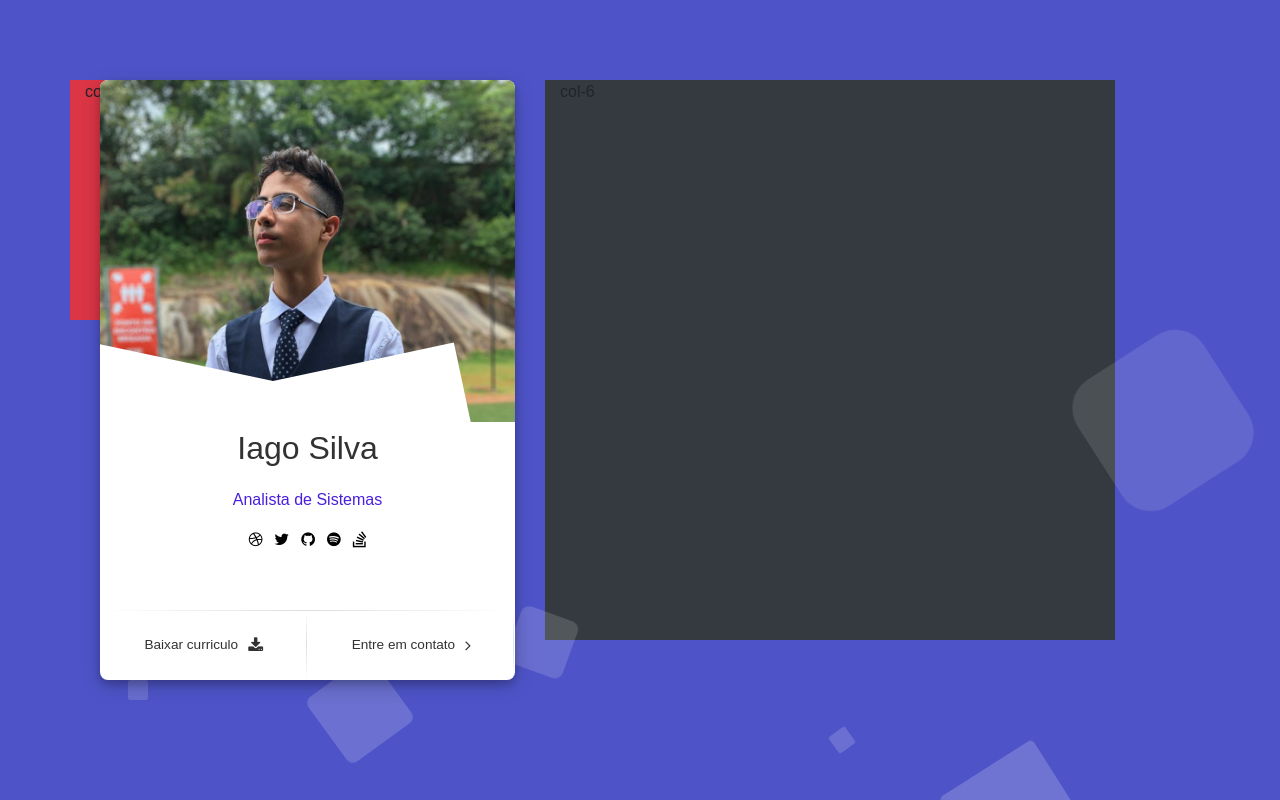
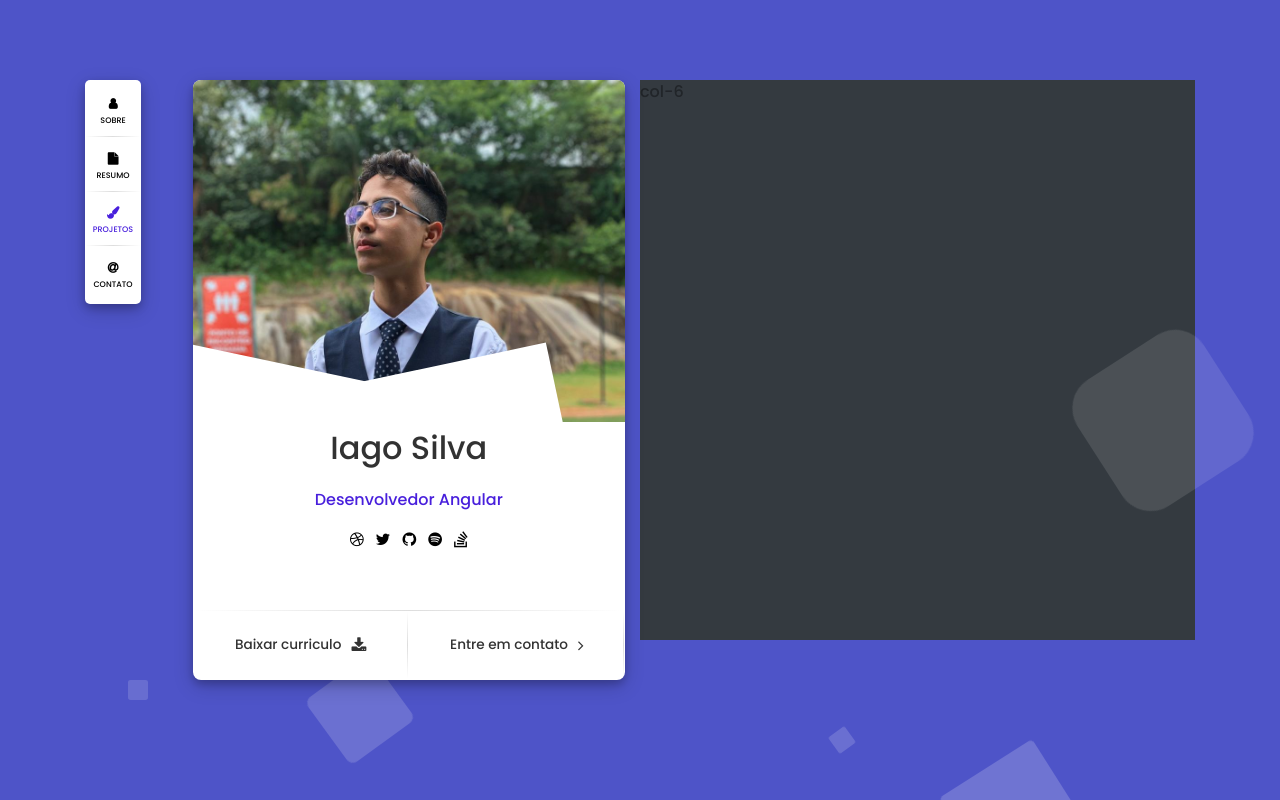
Before and after one commit to iaguinzz/porfolio, an Angular app: page / in a window 1280 px wide. Built offline with nearby package versions, Linux system fonts and the light colour scheme.

Commit message:
start implement menu

```diff
--- a/src/app/portfolio/card-principal/card-principal.component.html
+++ b/src/app/portfolio/card-principal/card-principal.component.html
@@ -6,7 +6,7 @@
         Iago Silva
       </p>
       <p class="subtitle">
-        Analista de Sistemas
+        Desenvolvedor Angular
       </p>
       <div class="social">
         <a target="_blank" href="https://dribbble.com/"><span class="fa fa-dribbble"></span></a>
--- a/src/app/portfolio/grid/grid.component.html
+++ b/src/app/portfolio/grid/grid.component.html
@@ -1,11 +1,11 @@
 <div class="container" style="padding-top: 10vh">
-    <div class="row">
-      <div class="col-1 col-md-1 bg-danger position-fixed" style="height: 30vh; width: 10vw">
-        col-2
+    <div class="row no-gutters">
+      <div class="col-1 col-md-1" style="height: 30vh; width: 10vw">
+        <ng-content select=[menu]></ng-content>
       </div>
       <div class="col-11 col-md-5">
         <div class="container-fluid w-100 no-gutters" style="height: 75vh; width: 40vw">
-          <ng-content></ng-content>
+          <ng-content select=[card]></ng-content>
         </div>
       </div>
       <div class="col-md-6 bg-dark w-75" style="height: 70vh; width: 20vw;">
--- /dev/null
+++ b/src/app/portfolio/menu/menu.component.css
@@ -0,0 +1,75 @@
+
+.top-menu{
+    box-shadow: 0 4px 8px 0 rgba(0, 0, 0, 0.2), 0 6px 20px 0 rgba(0, 0, 0, 0.19);
+    border-radius: 5px;
+    position: relative;
+    width: 7vh;
+    height: 28vh;
+    background-color: white;
+    display: flex;
+    flex-direction: column;
+    justify-content: space-around;
+    align-items: center;
+}
+
+.menu-item{
+    display: flex;
+    flex-direction: column;
+    justify-content: center;
+    align-items: center;
+    text-transform: uppercase;
+    font-size: 1vh;
+    font-weight: 500;
+    position: relative;
+    width: 100%;
+    padding-bottom: 10px;
+
+}
+
+.menu-item:last-child{
+    padding: 0;
+}
+
+.menu-item:last-child::before{
+    content: none;
+}
+
+.menu-item::before{
+    content: " ";
+    width: 100%;
+    left: 0;
+    bottom: 0;
+    height: 1px;
+    position: absolute;
+    background: -webkit-radial-gradient(center, ellipse cover, #dddddd 0%, rgba(255, 255, 255, 0) 70%);
+    background: radial-gradient(ellipse at center, #dddddd 0%, rgba(255, 255, 255, 0) 70%);
+}
+
+.menu-item i {
+    font-weight: 600;
+    margin: 0 0 5px 0;
+    font-size: 1.5vh !important;
+}
+.menu-item a {
+    color: black;
+    text-align-last: center;
+    height: auto;
+    font-weight: 500;
+}
+
+a{
+    text-decoration: none;
+}
+
+.menu-item:hover i{
+    color: #481fdc;
+}
+
+
+.menu-item:hover a{
+    color: #481fdc;
+}
+
+.active{
+    color: #481fdc !important;
+}
--- /dev/null
+++ b/src/app/portfolio/menu/menu.component.html
@@ -0,0 +1,31 @@
+<div class="top-menu" id="menu">
+      <div class="menu-item">
+        <a class="link-item" href="#sobre">
+          <i class="fa fa-user" style="margin-top: 10px;">
+          </i><br>
+          <span>Sobre</span>
+
+        </a>
+        </div>
+      <div class="menu-item">
+        <a class="link-item" href="#resumo">
+          <i class="fa fa-file">
+          </i><br>
+          Resumo
+        </a>
+      </div>
+      <div class="menu-item">
+        <a class="link-item active" href="#projetos">
+          <i class="fa fa-paint-brush">
+          </i><br>
+          Projetos
+        </a>
+      </div>
+      <div class="menu-item">
+        <a class="link-item" href="#contato" style="margin-bottom: 5px;">
+          <i class="fa fa-at">
+          </i><br>
+          Contato
+        </a>
+      </div>
+    </div>
--- /dev/null
+++ b/src/app/portfolio/menu/menu.component.ts
@@ -0,0 +1,15 @@
+import { Component, OnInit } from '@angular/core';
+
+@Component({
+  selector: 'pt-menu',
+  templateUrl: './menu.component.html',
+  styleUrls: ['./menu.component.css']
+})
+export class MenuComponent implements OnInit {
+
+  constructor() { }
+
+  ngOnInit(): void {
+  }
+
+}
--- a/src/app/portfolio/portfolio.component.html
+++ b/src/app/portfolio/portfolio.component.html
@@ -1,5 +1,6 @@
 <pt-bg>
     <pt-grid>
-        <pt-card-principal></pt-card-principal>
+        <pt-card-principal card></pt-card-principal>
+        <pt-menu menu></pt-menu>
     </pt-grid>
 </pt-bg>
--- a/src/app/portfolio/portfolio.module.ts
+++ b/src/app/portfolio/portfolio.module.ts
@@ -5,13 +5,15 @@ import { BgComponent } from './bg/bg.component';
 import { PortfolioComponent } from './portfolio.component';
 import { CardPrincipalComponent } from './card-principal/card-principal.component';
 import { GridComponent } from './grid/grid.component';
+import { MenuComponent } from './menu/menu.component';
 
 @NgModule({
     declarations: [
         PortfolioComponent,
         BgComponent,
         CardPrincipalComponent,
-        GridComponent
+        GridComponent,
+        MenuComponent
     ],
     exports: [
         PortfolioComponent,
--- a/src/styles.css
+++ b/src/styles.css
@@ -1,4 +1,9 @@
 /* You can add global styles to this file, and also import other style files */
+@import url('https://fonts.googleapis.com/css2?family=Poppins:wght@500&display=swap');
+
 a{
     text-decoration: none;
 }
+*{
+    font-family:  'Poppins', sans-serif;
+}
```
Also changed, not shown: 1 other file (tests, documents, lock files or other folders).
